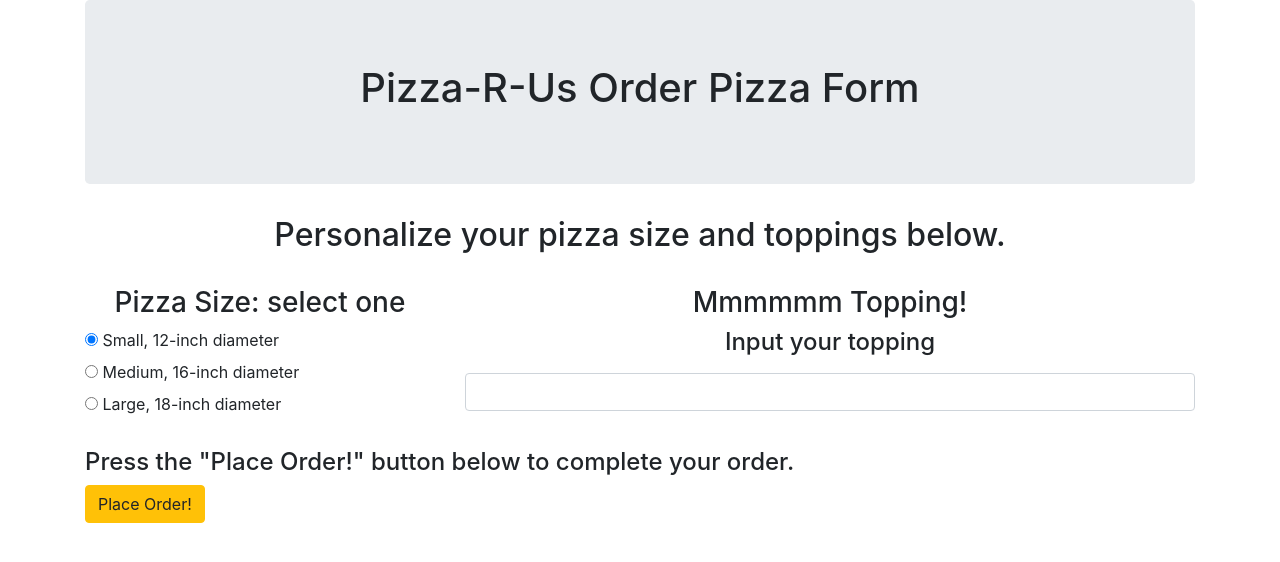
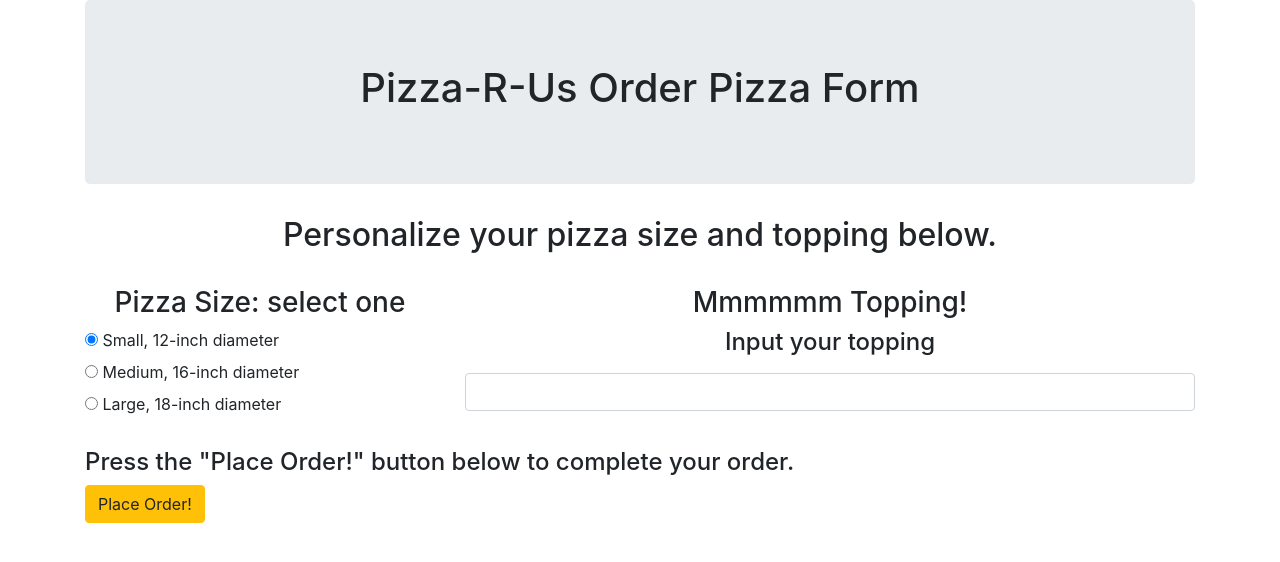
Before and after one commit to r-craig73/Order-Pizza2, a plain HTML site: page index.html in a window 1280 px wide. Drawn offline with Linux system fonts and the light colour scheme.

Commit message:
edit readme and HTML, remove js console.log lines

```diff
--- a/index.html
+++ b/index.html
@@ -13,7 +13,7 @@
       <div class="jumbotron">
         <h1>Pizza-R-Us Order Pizza Form</h1>
       </div>
-      <h2>Personalize your pizza size and toppings below.</h2>
+      <h2>Personalize your pizza size and topping below.</h2>
       <br>
       <form id="order">
         <div class="row">
--- a/js/scripts.js
+++ b/js/scripts.js
@@ -8,16 +8,12 @@ function Pizza (size, topping, finalCost) {
 Pizza.prototype.finalPrice = function() {
   if (this.size === "Small") {
     this.finalCost = 10;
-    console.log(this.finalCost);
   } else if (this.size === "Medium") {
     this.finalCost = 12;
-    console.log(this.finalCost);
   } else if (this.size === "Large") {
     this.finalCost = 14;
-    console.log(this.finalCost);
   } else {
     this.finalCost = 400;
-    console.log(this.finalCost);
   }
 };
 
@@ -29,8 +25,6 @@ $(document).ready(function() {
     var size = $("input:radio[name=pizza]:checked").val();
     var topping = $("#toppings").val();
     var pizza1 = new Pizza (size, topping);
-    console.log(size);
-    console.log(topping);
     pizza1.finalPrice();
     $("#results").fadeIn();
     $("#results").append("A " + size + " pizza with..." + "<br>");
```
Also changed, not shown: 1 other file.
